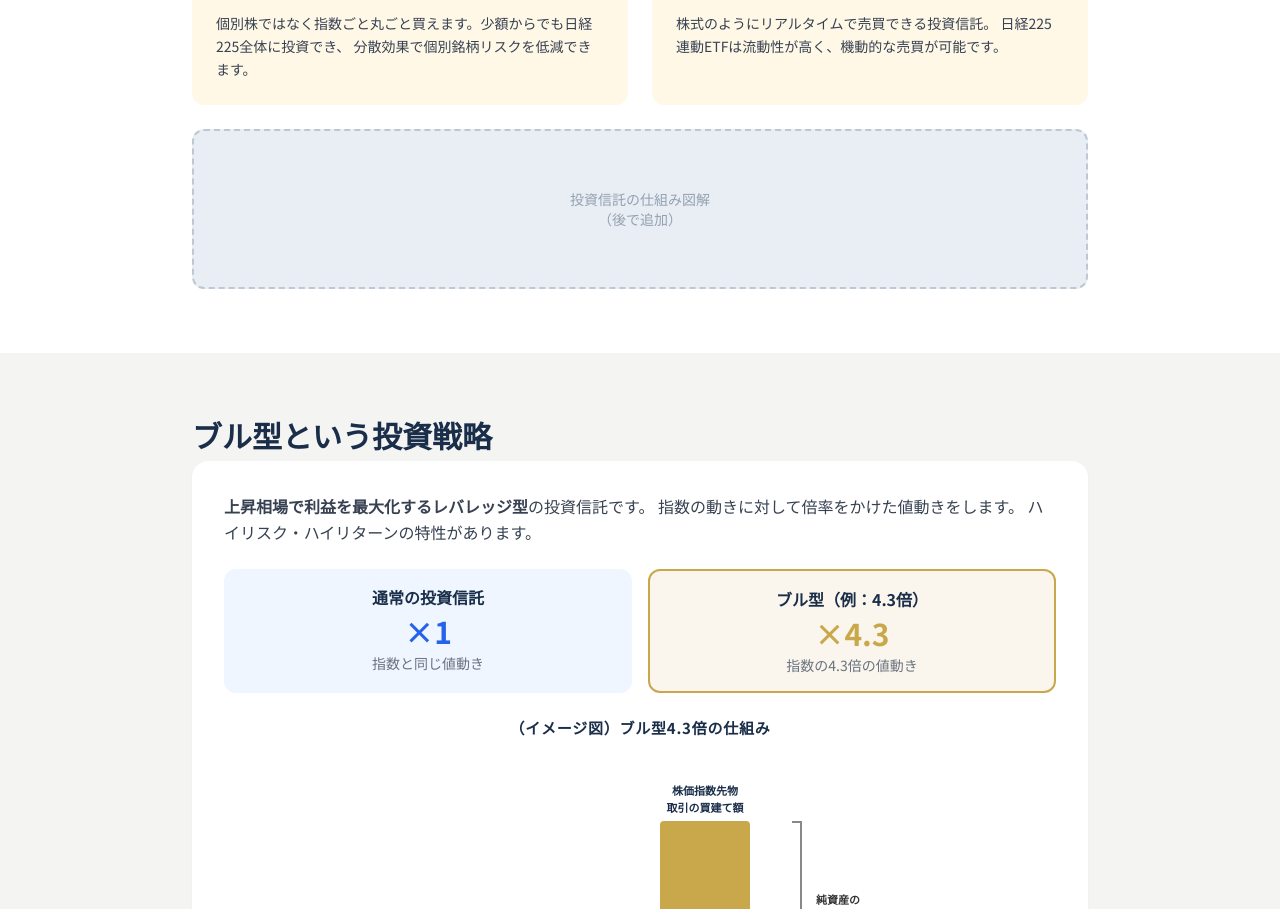
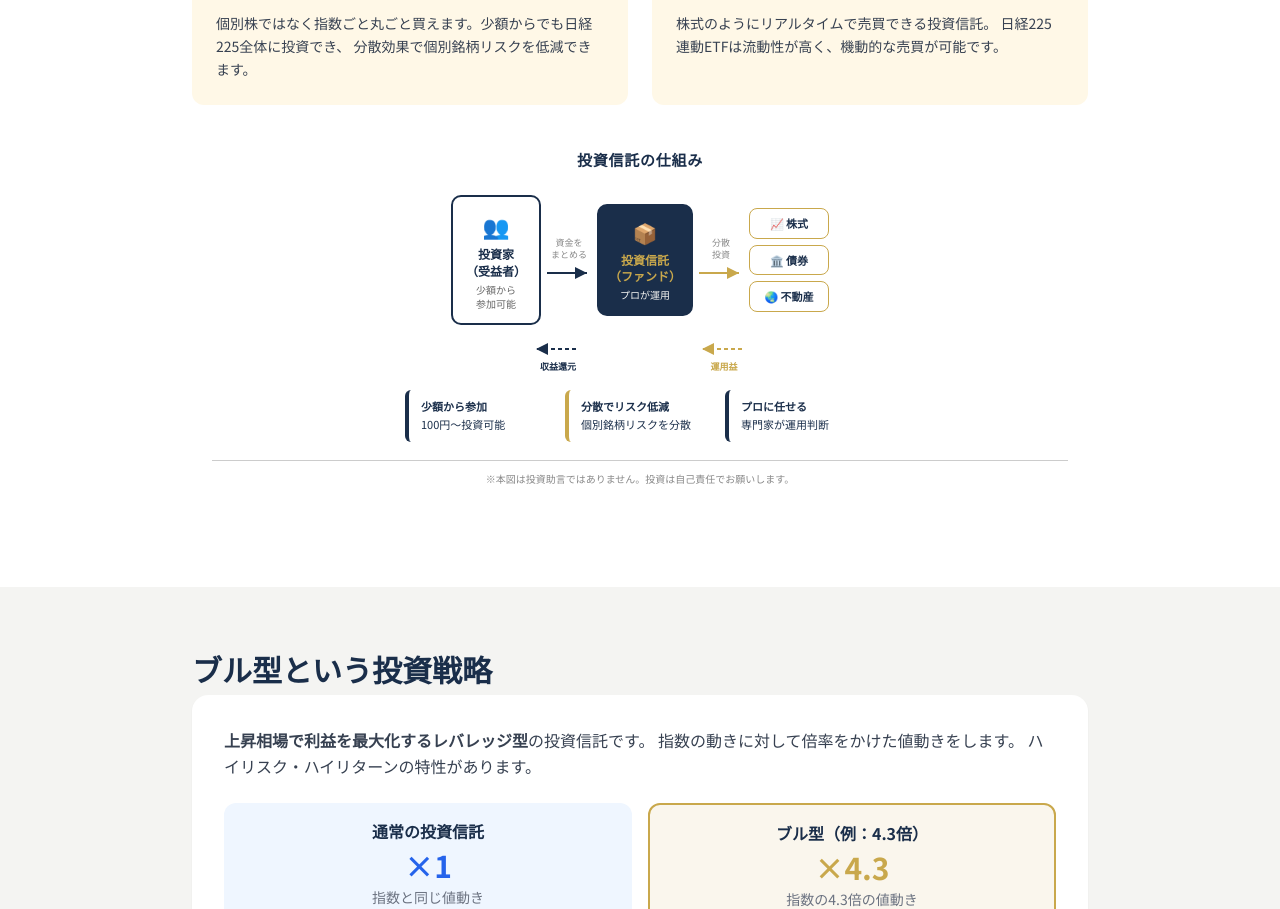
Before and after one commit to tanima3232-eng/bulltalk, a Next.js app: page /market in a window 1280 px wide. Shown: the part 1545-2454 px from the top of the page. Built offline with nearby package versions, Linux system fonts and the light colour scheme; no server answers.

Commit message:
feat: 投資信託の仕組み図解をM3セクションに追加（JSX変換済み）

```diff
--- a/app/market/page.tsx
+++ b/app/market/page.tsx
@@ -132,8 +132,93 @@ export default async function MarketPage() {
                 </p>
               </div>
             </div>
-            <div className="bg-light-navy rounded-xl p-6 flex items-center justify-center min-h-40 border-2 border-dashed border-navy/20 mt-6">
-              <p className="text-navy/40 text-sm text-center">投資信託の仕組み図解<br />（後で追加）</p>
+            {/* 投資信託の仕組み図解 */}
+            <div className="my-4 w-full overflow-x-auto mt-6">
+              <div style={{fontFamily:"'Hiragino Kaku Gothic Pro','Noto Sans JP',sans-serif", padding:"20px"}}>
+                <h4 style={{textAlign:"center", color:"#1A2E4A", fontSize:"15px", fontWeight:"bold", marginBottom:"24px", letterSpacing:"0.05em"}}>投資信託の仕組み</h4>
+
+                {/* フォワードフロー：投資家 → 投資信託 → 運用先 */}
+                <div style={{display:"flex", alignItems:"center", justifyContent:"center", gap:"0", flexWrap:"nowrap"}}>
+
+                  {/* 投資家 */}
+                  <div style={{background:"#fff", border:"2px solid #1A2E4A", borderRadius:"10px", padding:"12px 10px", textAlign:"center", minWidth:"90px", maxWidth:"110px", flexShrink:0}}>
+                    <div style={{fontSize:"22px", marginBottom:"4px"}}>👥</div>
+                    <div style={{fontSize:"12px", fontWeight:"bold", color:"#1A2E4A", lineHeight:"1.4"}}>投資家<br />（受益者）</div>
+                    <div style={{fontSize:"10px", color:"#666", marginTop:"3px", lineHeight:"1.4"}}>少額から<br />参加可能</div>
+                  </div>
+
+                  {/* → 資金 → */}
+                  <div style={{display:"flex", flexDirection:"column", alignItems:"center", gap:"2px", flexShrink:0, width:"56px"}}>
+                    <div style={{fontSize:"9px", color:"#888", textAlign:"center", lineHeight:"1.3", whiteSpace:"nowrap"}}>資金を<br />まとめる</div>
+                    <svg width="48" height="20" viewBox="0 0 48 20">
+                      <defs><marker id="ah1" markerWidth="8" markerHeight="8" refX="6" refY="3" orient="auto"><path d="M0,0 L6,3 L0,6 Z" fill="#1A2E4A"/></marker></defs>
+                      <line x1="2" y1="10" x2="42" y2="10" stroke="#1A2E4A" strokeWidth="2" markerEnd="url(#ah1)"/>
+                    </svg>
+                  </div>
+
+                  {/* 投資信託（ファンド） */}
+                  <div style={{background:"#1A2E4A", border:"2px solid #1A2E4A", borderRadius:"10px", padding:"12px 10px", textAlign:"center", minWidth:"90px", maxWidth:"110px", flexShrink:0}}>
+                    <div style={{fontSize:"20px", marginBottom:"4px"}}>📦</div>
+                    <div style={{fontSize:"12px", fontWeight:"bold", color:"#C9A84C", lineHeight:"1.4"}}>投資信託<br />（ファンド）</div>
+                    <div style={{fontSize:"10px", color:"#F4F4F2", marginTop:"3px", lineHeight:"1.4"}}>プロが運用</div>
+                  </div>
+
+                  {/* → 分散投資 → */}
+                  <div style={{display:"flex", flexDirection:"column", alignItems:"center", gap:"2px", flexShrink:0, width:"56px"}}>
+                    <div style={{fontSize:"9px", color:"#888", textAlign:"center", lineHeight:"1.3", whiteSpace:"nowrap"}}>分散<br />投資</div>
+                    <svg width="48" height="20" viewBox="0 0 48 20">
+                      <defs><marker id="ah2" markerWidth="8" markerHeight="8" refX="6" refY="3" orient="auto"><path d="M0,0 L6,3 L0,6 Z" fill="#C9A84C"/></marker></defs>
+                      <line x1="2" y1="10" x2="42" y2="10" stroke="#C9A84C" strokeWidth="2" markerEnd="url(#ah2)"/>
+                    </svg>
+                  </div>
+
+                  {/* 運用先資産 */}
+                  <div style={{display:"flex", flexDirection:"column", gap:"6px", flexShrink:0}}>
+                    <div style={{background:"#fff", border:"1.5px solid #C9A84C", borderRadius:"8px", padding:"6px 10px", fontSize:"11px", fontWeight:"bold", color:"#1A2E4A", textAlign:"center", minWidth:"80px"}}>📈 株式</div>
+                    <div style={{background:"#fff", border:"1.5px solid #C9A84C", borderRadius:"8px", padding:"6px 10px", fontSize:"11px", fontWeight:"bold", color:"#1A2E4A", textAlign:"center", minWidth:"80px"}}>🏛️ 債券</div>
+                    <div style={{background:"#fff", border:"1.5px solid #C9A84C", borderRadius:"8px", padding:"6px 10px", fontSize:"11px", fontWeight:"bold", color:"#1A2E4A", textAlign:"center", minWidth:"80px"}}>🌏 不動産</div>
+                  </div>
+                </div>
+
+                {/* リターンフロー：収益が戻る */}
+                <div style={{display:"flex", alignItems:"center", justifyContent:"center", gap:"0", marginTop:"14px"}}>
+                  <div style={{width:"90px", minWidth:"90px"}}></div>
+                  <div style={{display:"flex", flexDirection:"column", alignItems:"center", gap:"2px", flexShrink:0, width:"56px"}}>
+                    <svg width="48" height="20" viewBox="0 0 48 20">
+                      <defs><marker id="ah3" markerWidth="8" markerHeight="8" refX="6" refY="3" orient="auto"><path d="M0,0 L6,3 L0,6 Z" fill="#1A2E4A"/></marker></defs>
+                      <line x1="42" y1="10" x2="2" y2="10" stroke="#1A2E4A" strokeWidth="2" strokeDasharray="4 3" markerEnd="url(#ah3)"/>
+                    </svg>
+                    <div style={{fontSize:"9px", color:"#1A2E4A", fontWeight:"bold", textAlign:"center", lineHeight:"1.3"}}>収益還元</div>
+                  </div>
+                  <div style={{width:"110px", minWidth:"110px"}}></div>
+                  <div style={{display:"flex", flexDirection:"column", alignItems:"center", gap:"2px", flexShrink:0, width:"56px"}}>
+                    <svg width="48" height="20" viewBox="0 0 48 20">
+                      <defs><marker id="ah4" markerWidth="8" markerHeight="8" refX="6" refY="3" orient="auto"><path d="M0,0 L6,3 L0,6 Z" fill="#C9A84C"/></marker></defs>
+                      <line x1="42" y1="10" x2="2" y2="10" stroke="#C9A84C" strokeWidth="2" strokeDasharray="4 3" markerEnd="url(#ah4)"/>
+                    </svg>
+                    <div style={{fontSize:"9px", color:"#C9A84C", fontWeight:"bold", textAlign:"center", lineHeight:"1.3"}}>運用益</div>
+                  </div>
+                  <div style={{width:"88px", minWidth:"88px"}}></div>
+                </div>
+
+                {/* ポイント3つ */}
+                <div style={{display:"flex", gap:"10px", marginTop:"18px", justifyContent:"center"}}>
+                  <div style={{background:"#fff", borderLeft:"4px solid #1A2E4A", borderRadius:"6px", padding:"8px 12px", fontSize:"11px", color:"#1A2E4A", flex:1, maxWidth:"150px", lineHeight:"1.6"}}>
+                    <strong>少額から参加</strong><br />100円〜投資可能
+                  </div>
+                  <div style={{background:"#fff", borderLeft:"4px solid #C9A84C", borderRadius:"6px", padding:"8px 12px", fontSize:"11px", color:"#1A2E4A", flex:1, maxWidth:"150px", lineHeight:"1.6"}}>
+                    <strong>分散でリスク低減</strong><br />個別銘柄リスクを分散
+                  </div>
+                  <div style={{background:"#fff", borderLeft:"4px solid #1A2E4A", borderRadius:"6px", padding:"8px 12px", fontSize:"11px", color:"#1A2E4A", flex:1, maxWidth:"150px", lineHeight:"1.6"}}>
+                    <strong>プロに任せる</strong><br />専門家が運用判断
+                  </div>
+                </div>
+
+                {/* 注記 */}
+                <div style={{fontSize:"10px", color:"#888", textAlign:"center", marginTop:"18px", borderTop:"1px solid #ccc", paddingTop:"10px", lineHeight:"1.6"}}>
+                  ※本図は投資助言ではありません。投資は自己責任でお願いします。
+                </div>
+              </div>
             </div>
           </div>
         </section>
```
